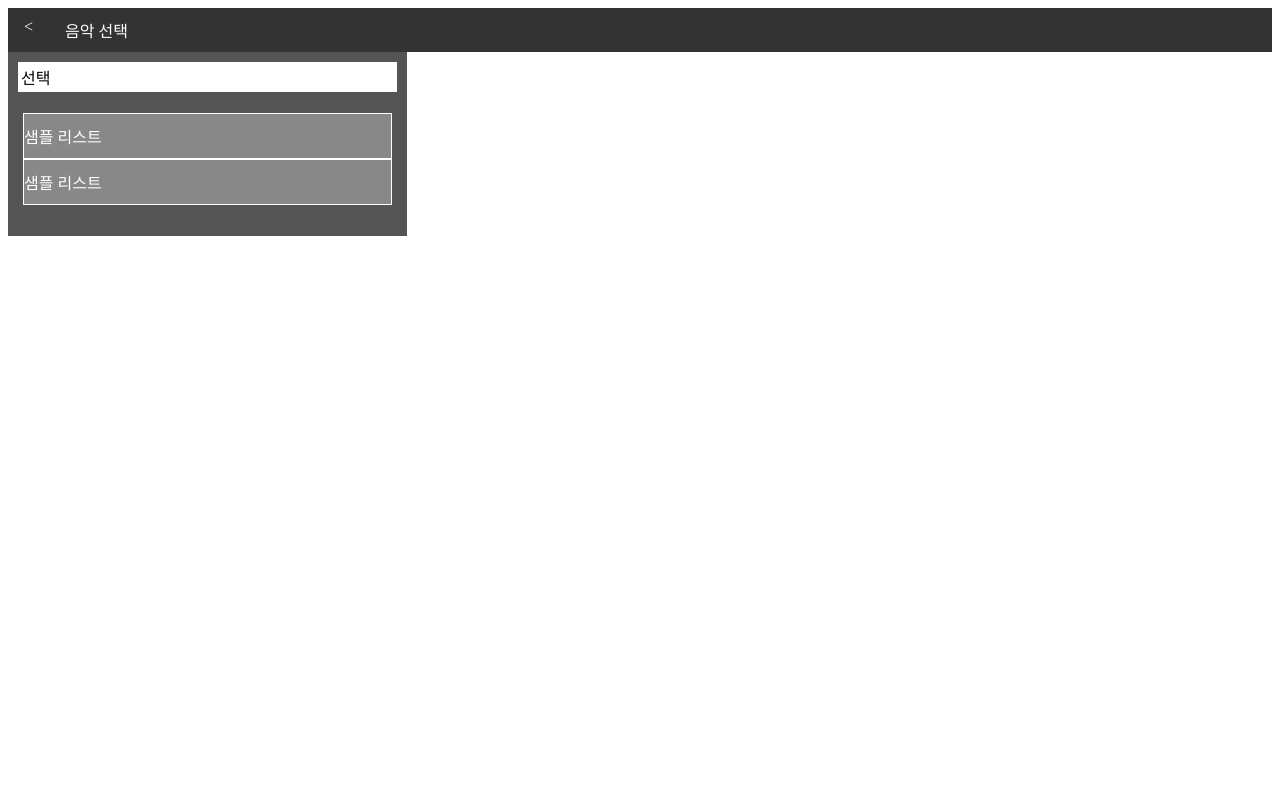
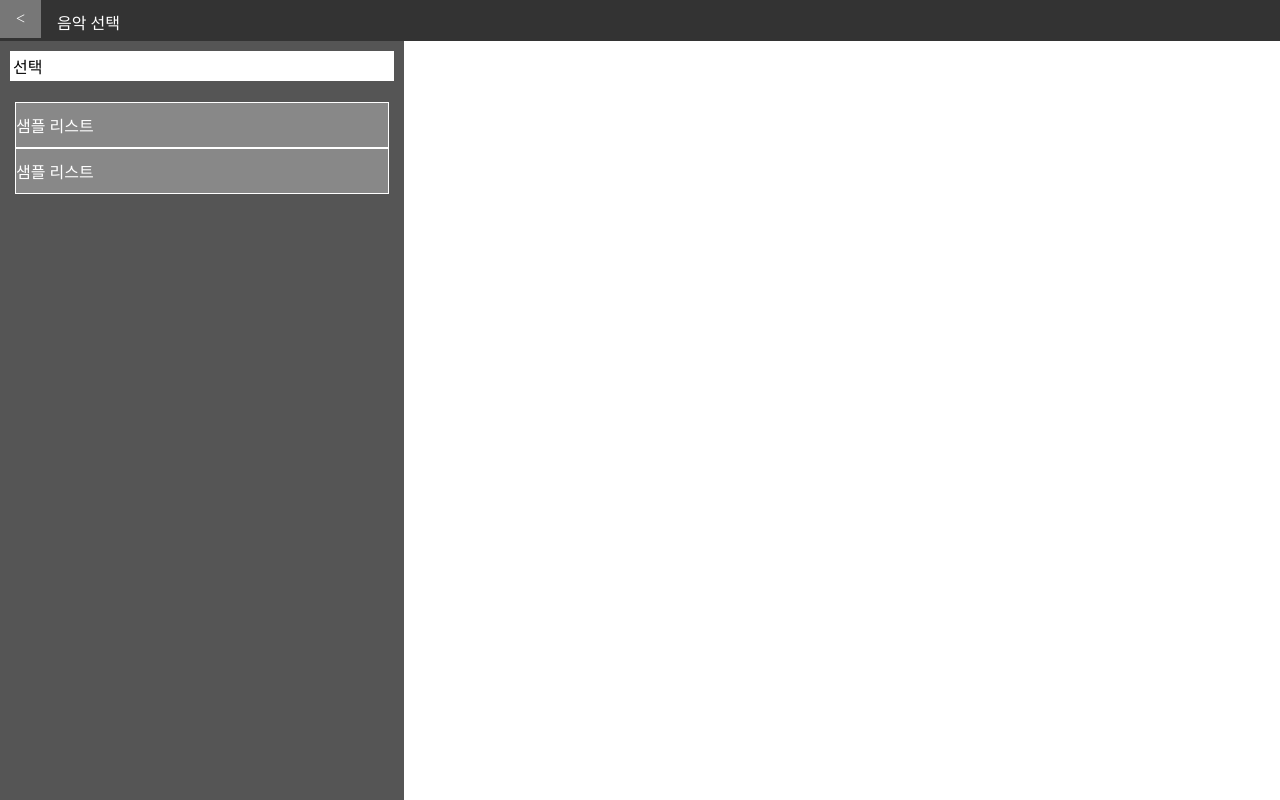
Before and after one commit to comjun04/HTML5Rhythm, a plain HTML site: page select.html in a window 1280 px wide. Drawn offline with Linux system fonts and the light colour scheme.

Commit message:
added sample list & fixed screen size issues

```diff
--- a/game.js
+++ b/game.js
@@ -1,3 +1,9 @@
+// select screen height
+var selectScreenHeight = window.innerHeight - document.getElementById('selectTopBar').offsetHeight;
+document.getElementById('selectScreen').style.height = selectScreenHeight + "px";
+document.getElementById('selectList').style.height = (selectScreenHeight - 20) + "px";// Number = top/bottom padding
+
+// Back to index.html
 function gotoHome() {
 	if(confirm("게임을 종료하고 초기 화면으로 돌아갈까요?")) {
 		window.location.replace("index.html");
--- a/select.html
+++ b/select.html
@@ -5,10 +5,10 @@
 		<meta charset="UTF-8" />
 		<meta name="viewport" content="width=device-width, initial-scale=1" />
 		<link rel="stylesheet" href="style.css" />
-		<script src="game.js"></script>
+		<!-- <script src="game.js"></script> -->
 	</head>
 	<body>
-		<ul class="topnav">
+		<ul class="topnav" id="selectTopBar">
 			<li class="btn" onclick="gotoHome()">&lt;</li>
 			<li>
 				<div style="">음악 선택</div>
@@ -23,5 +23,6 @@
 				</ul>
 			</div>
 		</div>
+		<script src="game.js"></script>
 	</body>
 </html>
--- a/style.css
+++ b/style.css
@@ -1,3 +1,13 @@
+html {
+	height:100%;
+	margin:0;
+	padding:0;
+}
+body {
+	height: 100%;
+	margin:0;
+	padding:0;
+}
 span#title {
 	font-size:40px;
 }
@@ -22,6 +32,8 @@ ul.topnav {
 	padding:0;
 	overflow:hidden;
 	background-color:#333;
+	height:41px;
+	vertical-align:center;
 }
 ul.topnav li {
 	float:left;
@@ -38,6 +50,9 @@ ul.topnav li.btn {
 }
 ul.topnav li.btn:hover {
 	background-color: #777;
+}
+div#selectScreen {
+	height:100%;
 }
 div#selectList {
 	width: 30%;
```
